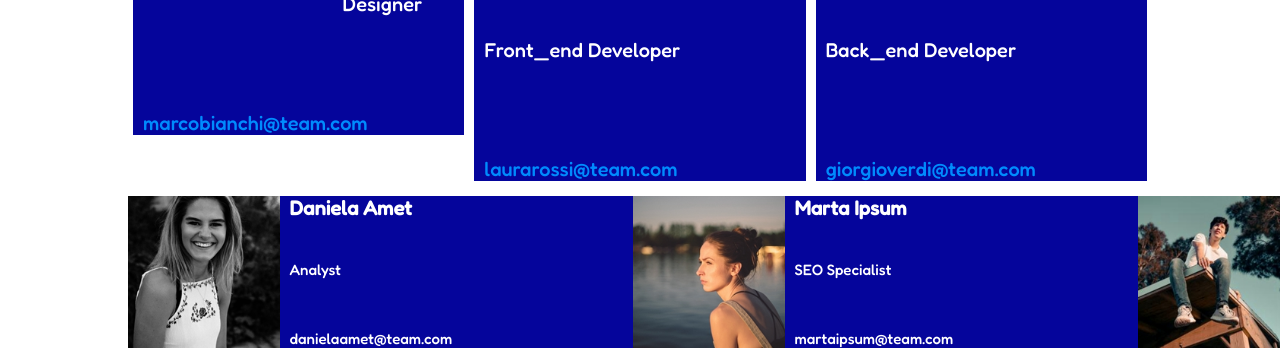
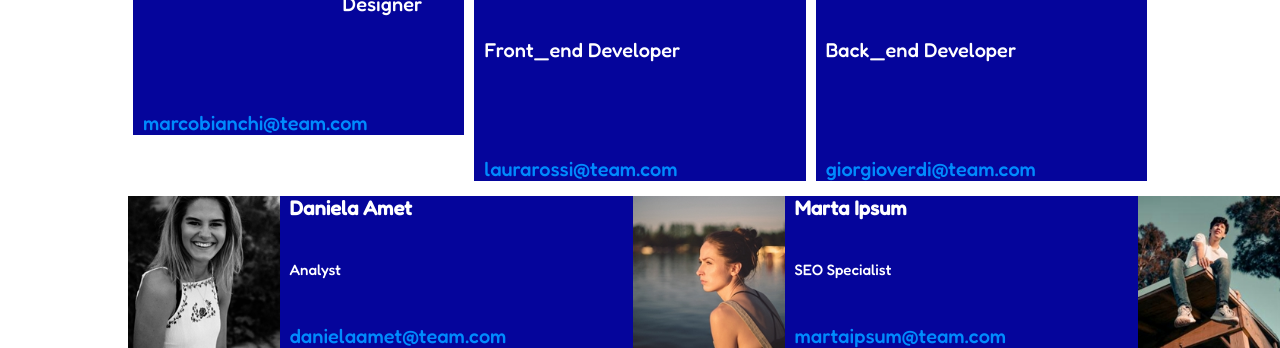
Before and after one commit to GabrielePalmaBool/html-css-float-cards, a plain HTML site: page index.html in a window 1280 px wide. Shown: the part 467-815 px from the top of the page. Drawn offline with Linux system fonts and the light colour scheme; a web font is replaced by a local one.

Commit message:
modify tag a

```diff
--- a/css/Menu.css
+++ b/css/Menu.css
@@ -112,6 +112,7 @@ header > p, h1{
 }
 
 .item > .container_flex1 a{
-    padding: 50px 0px 0px 10px;
-    font-size: 15px;
+    padding: 45px 0px 0px 10px;
+    font-size: 20px;
+    color: rgb(0, 139, 253);
 }
```
